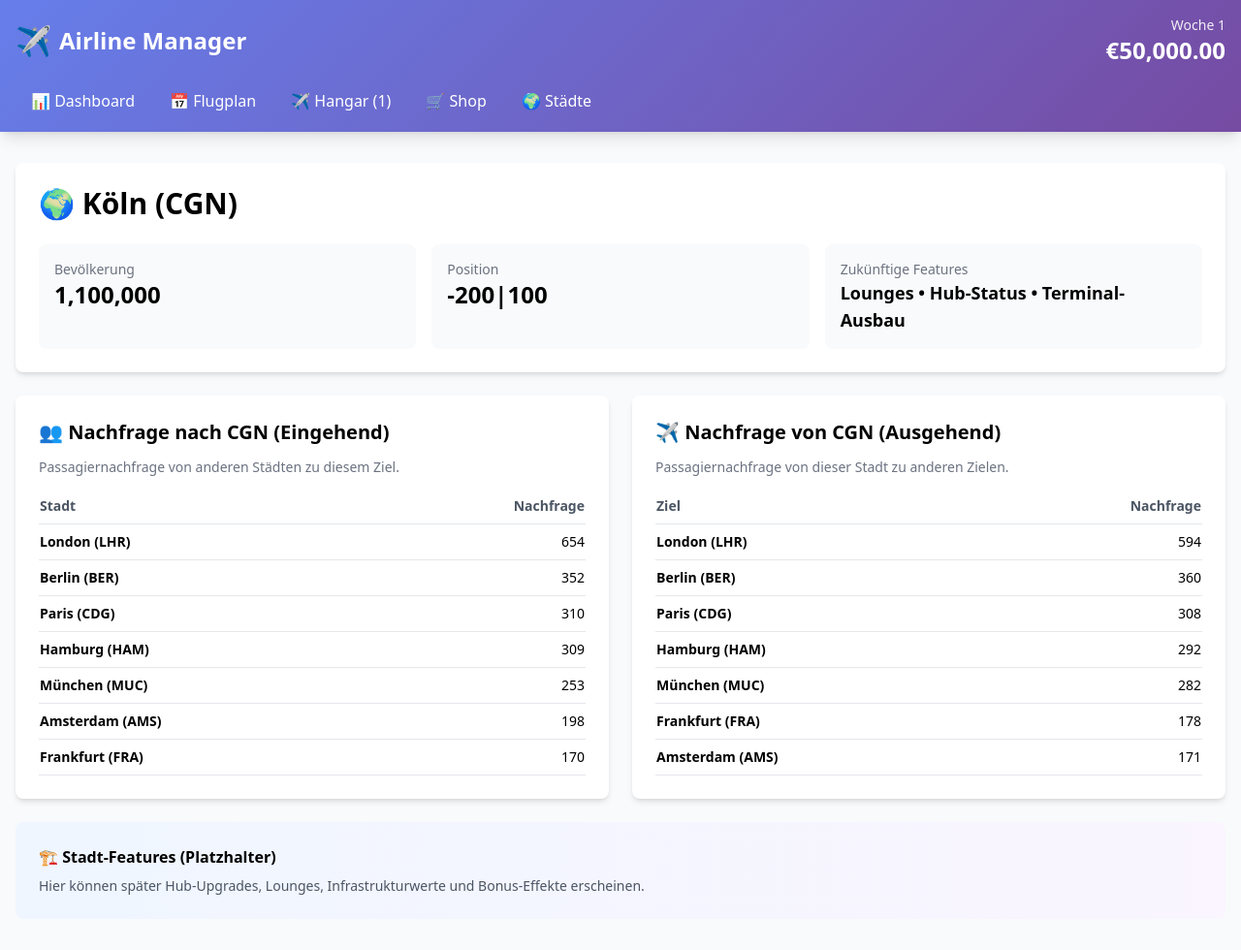
After one commit to MEGADragon20/Flight, a Flask app: a page that uses templates/view_city.html in a window 1280 px wide. The commit adds this page. Shown: the whole page at 97% size. Run offline with Flask 3, Linux system fonts and the light colour scheme; some libraries are stand-ins or nearby versions.

Commit message:
flight demand

```diff
--- a/flight_web.py
+++ b/flight_web.py
@@ -10,7 +10,7 @@ from flask import Flask, json, render_template, request, redirect, url_for, sess
 import math
 from pathlib import Path
 from typing import List, Optional
-import secrets
+import secrets, random
 
 app = Flask(__name__)
 app.secret_key = secrets.token_hex(16)
@@ -188,6 +188,7 @@ class AirlineManager:
         self.cities: List[City] = []
         self.planes: List[Plane] = []
         self.flights: List[Flight] = []
+        self.demand: dict[str, dict[str, int]] = {}
         self.money: float = 50000.0
         self.week: int = 1
         self.plane_counter: int = 1
@@ -195,6 +196,7 @@ class AirlineManager:
         self._initialize_game()
 
     def _initialize_game(self):
+        # cities, need a way to automatise this
         self.cities = [
             City("Berlin", 3700000, 0, 0, "BER"),
             City("München", 1500000, 500, 600, "MUC"),
@@ -206,6 +208,10 @@ class AirlineManager:
             City("Amsterdam", 820000, -300, -300, "AMS"),
         ]
 
+        self.update_demand()
+        print(self.demand)
+
+        # planes available
         starter_model = PlaneModel("Dash 8 Q200", 39, 2000, 3, 50000)
         path = Path("planes")
         for json_file in path.glob("*.json"):
@@ -225,7 +231,8 @@ class AirlineManager:
             'money': self.money,
             'week': self.week,
             'plane_counter': self.plane_counter,
-            'available_models': [m.to_dict() for m in self.available_models]
+            'available_models': [m.to_dict() for m in self.available_models],
+            'demand': self.demand
         }
 
     @classmethod
@@ -243,6 +250,7 @@ class AirlineManager:
         manager.money = data['money']
         manager.week = data['week']
         manager.plane_counter = data['plane_counter']
+        manager.demand = data['demand']
         return manager
 
     def find_city(self, name: str) -> Optional[City]:
@@ -337,6 +345,13 @@ class AirlineManager:
 
         return issues
 
+    def update_demand(self):
+        self.demand.clear()
+        for i in self.cities:
+            self.demand[i.short] = {}
+            for j in self.cities:
+                self.demand[i.short][j.short] = get_route_demand(i, j)
+
     def advance_week(self) -> dict:
         issues = self.check_flight_plan()
         if issues:
@@ -372,6 +387,36 @@ class AirlineManager:
             'profit': total_profit,
             'new_balance': self.money
         }
+
+
+def get_route_demand(origin: City, destination: City) -> int | None:
+    if origin == destination:
+        return None
+
+    o = origin.population
+    p = destination.population
+
+    d = origin.distance_to(destination)
+    d = max(d, 1)
+
+    peak = 4000          # km where demand is strongest
+    width = 3000         # how wide the sweet spot is
+
+    distance_factor = math.exp(-((d - peak)**2) / (2 * width**2))
+
+    pop_factor = (math.sqrt(o) * math.sqrt(p)) / 1000
+
+    demand = pop_factor * (1 + 2 * distance_factor)
+
+    # Big hubs stay relevant even when far away
+    if d > 6000:
+        hub_bonus = math.log10(o * p) / 10
+        demand *= (1 + hub_bonus)
+
+    demand *= random.uniform(0.09, 0.11)
+
+    return round(max(demand, 0))
+
 
 
 # ==================== FLASK ROUTES ====================
@@ -435,6 +480,14 @@ def buy_plane(model_name):
 def cities():
     manager = get_manager()
     return render_template("cities.html", manager=manager)
+
+@app.route('/cities/view/<city_name>')
+def view_city(city_name):
+    manager = get_manager()
+    city = manager.find_city(city_name)
+    if not city:
+        return render_template("cities.html", manager=manager, error="Stadt nicht gefunden.")
+    return render_template("view_city.html", manager=manager, city=city)
 
 @app.route('/calendar')
 @app.route('/calendar/<day>')
--- a/templates/cities.html
+++ b/templates/cities.html
@@ -5,6 +5,7 @@
 
     <div class="grid grid-cols-1 md:grid-cols-2 lg:grid-cols-4 gap-4">
         {% for city in manager.cities %}
+        <a href="{{ url_for('view_city', city_name=city.name) }}">
         <div class="border rounded-lg p-4 hover:shadow-lg transition card-hover">
             <div class="flex items-center justify-between mb-2">
                 <h3 class="text-xl font-bold">{{ city.short }}</h3>
@@ -16,6 +17,7 @@
                 <p class="text-xs mt-2">📍 Position: ({{ city.x }}, {{ city.y }})</p>
             </div>
         </div>
+        </a>
         {% endfor %}
     </div>
 
@@ -24,4 +26,7 @@
         <p class="text-sm text-gray-700">Größere Städte haben mehr potenzielle Passagiere. Plane deine Routen strategisch!</p>
     </div>
 </div>
+<script>
+    // Add your JavaScript here
+</script>
 {% endblock %}
--- /dev/null
+++ b/templates/view_city.html
@@ -0,0 +1,134 @@
+{% extends "base.html" %}
+{% block content %}
+
+<div class="bg-white rounded-lg shadow-md p-6 mb-6">
+    <div class="flex items-center justify-between mb  -4">
+        <h1 class="text-3xl font-bold">
+            🌍 {{ city.name }} ({{ city.short }})
+        </h1>
+        <span class="text-gray-600">
+            {{ city.country if city.country else "" }}
+        </span>
+    </div>
+
+    <div class="grid grid-cols-1 md:grid-cols-3 gap-4 mt-6">
+        <div class="p-4 bg-gray-50 rounded-lg">
+            <div class="text-sm text-gray-500">Bevölkerung</div>
+            <div class="text-2xl font-bold">
+                {{ "{:,}".format(city.population) if city.population else "—" }}
+            </div>
+        </div>
+
+        <div class="p-4 bg-gray-50 rounded-lg">
+            <div class="text-sm text-gray-500">Position</div>
+            <div class="text-2xl font-bold">{{ city.x }}|{{ city.y }}</div>
+        </div>
+
+        <div class="p-4 bg-gray-50 rounded-lg">
+            <div class="text-sm text-gray-500">Zukünftige Features</div>
+            <div class="text-lg font-semibold">
+                Lounges • Hub-Status • Terminal-Ausbau
+            </div>
+        </div>
+    </div>
+</div>
+
+<!-- Demand Panels -->
+<div class="grid grid-cols-1 lg:grid-cols-2 gap-6">
+
+    <!-- Incoming Demand -->
+    <div class="bg-white rounded-lg shadow-md p-6">
+        <h2 class="text-xl font-bold mb-3">
+            👥 Nachfrage nach {{ city.short }} (Eingehend)
+        </h2>
+        <p class="text-gray-500 mb-3 text-sm">
+            Passagiernachfrage von anderen Städten zu diesem Ziel.
+        </p>
+{% set incoming = [] %}
+{% for other in manager.cities %}
+    {% if other.short != city.short %}
+        {% set value = manager.demand.get(other.short, {}).get(city.short, 0) %}
+        {% set _ = incoming.append((other, value)) %}
+    {% endif %}
+{% endfor %}
+
+        {% if not incoming %}
+            <p class="text-gray-500 py-4 text-center">Keine Daten verfügbar.</p>
+        {% else %}
+            <table class="w-full text-sm">
+                <thead>
+                    <tr class="text-left text-gray-600 border-b">
+                        <th class="py-2">Stadt</th>
+                        <th class="py-2 text-right">Nachfrage</th>
+                    </tr>
+                </thead>
+                <tbody>
+
+
+{% for other, value in incoming|sort(attribute=1, reverse=True) %}
+<tr class="border-b hover:bg-gray-50">
+    <td class="py-2 font-semibold">{{ other.name }} ({{ other.short }})</td>
+    <td class="py-2 text-right">{{ value }}</td>
+</tr>
+{% endfor %}
+</tbody>
+
+
+            </table>
+        {% endif %}
+    </div>
+
+    <!-- Outgoing Demand -->
+    <div class="bg-white rounded-lg shadow-md p-6">
+        <h2 class="text-xl font-bold mb-3">
+            ✈️ Nachfrage von {{ city.short }} (Ausgehend)
+        </h2>
+        <p class="text-gray-500 mb-3 text-sm">
+            Passagiernachfrage von dieser Stadt zu anderen Zielen.
+        </p>
+
+{% set outgoing = [] %}
+{% for other in manager.cities %}
+    {% if other.short != city.short %}
+        {% set value = manager.demand.get(city.short, {}).get(other.short, 0) %}
+        {% set _ = outgoing.append((other, value)) %}
+    {% endif %}
+{% endfor %}
+
+        {% if not outgoing %}
+            <p class="text-gray-500 py-4 text-center">Keine Daten verfügbar.</p>
+        {% else %}
+            <table class="w-full text-sm">
+                <thead>
+                    <tr class="text-left text-gray-600 border-b">
+                        <th class="py-2">Ziel</th>
+                        <th class="py-2 text-right">Nachfrage</th>
+                    </tr>
+                </thead>
+                <tbody>
+
+
+{% for other, value in outgoing|sort(attribute=1, reverse=True) %}
+<tr class="border-b hover:bg-gray-50">
+    <td class="py-2 font-semibold">{{ other.name }} ({{ other.short }})</td>
+    <td class="py-2 text-right">{{ value }}</td>
+</tr>
+{% endfor %}
+</tbody>
+
+
+            </table>
+        {% endif %}
+    </div>
+
+</div>
+
+<!-- Reserved expansion space -->
+<div class="mt-6 bg-gradient-to-r from-blue-50 to-purple-50 rounded-lg p-6">
+    <h3 class="font-bold mb-2">🏗️ Stadt-Features (Platzhalter)</h3>
+    <p class="text-gray-600 text-sm">
+        Hier können später Hub-Upgrades, Lounges, Infrastrukturwerte und Bonus-Effekte erscheinen.
+    </p>
+</div>
+
+{% endblock %}
```
Also changed, not shown: 1 other file.
